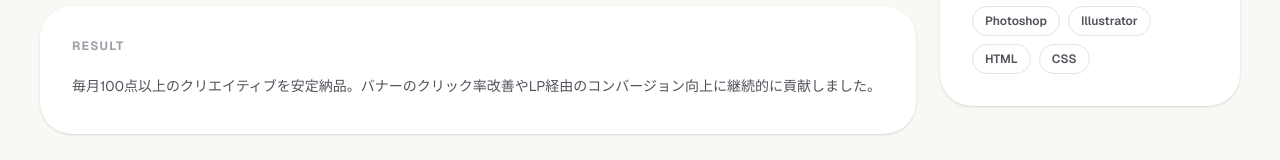
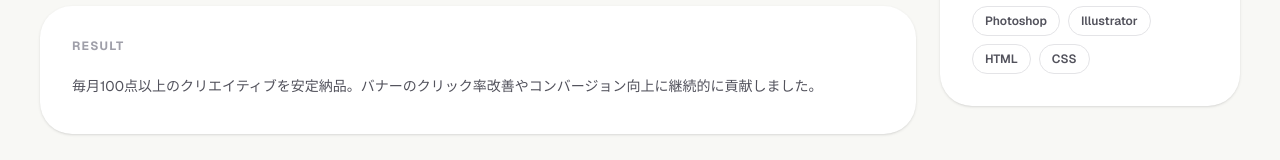
Before and after one commit to canakopanda/portfolio-site, a Next.js app: page /works/ec-web-creative in a window 1280 px wide. Shown: the part 2008-2168 px from the top of the page. Built offline with nearby package versions, Linux system fonts and the light colour scheme.

Commit message:
Update works.ts

```diff
--- a/data/works.ts
+++ b/data/works.ts
@@ -30,7 +30,7 @@ export const works: Work[] = [
     process:
       "クライアントの販売目標や訴求ポイントをヒアリングし、視線誘導とCTAの配置を意識した設計を心がけました。テンプレートと素材のライブラリ化により品質と速度の両立を実現しました。",
     result:
-      "毎月100点以上のクリエイティブを安定納品。バナーのクリック率改善やLP経由のコンバージョン向上に継続的に貢献しました。",
+      "毎月100点以上のクリエイティブを安定納品。バナーのクリック率改善やコンバージョン向上に継続的に貢献しました。",
     tools: ["Photoshop", "Illustrator", "HTML", "CSS"],
   },
   {
```
